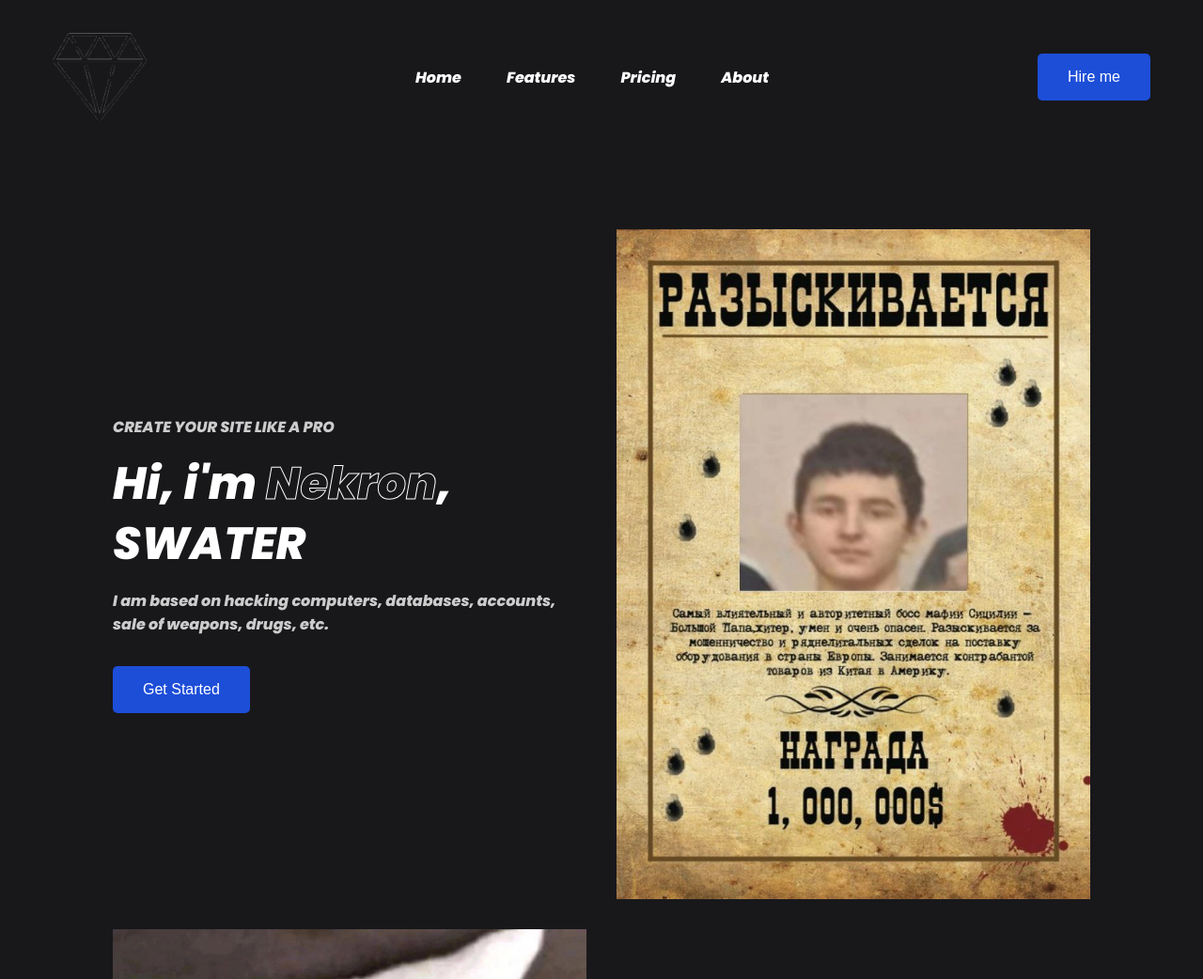
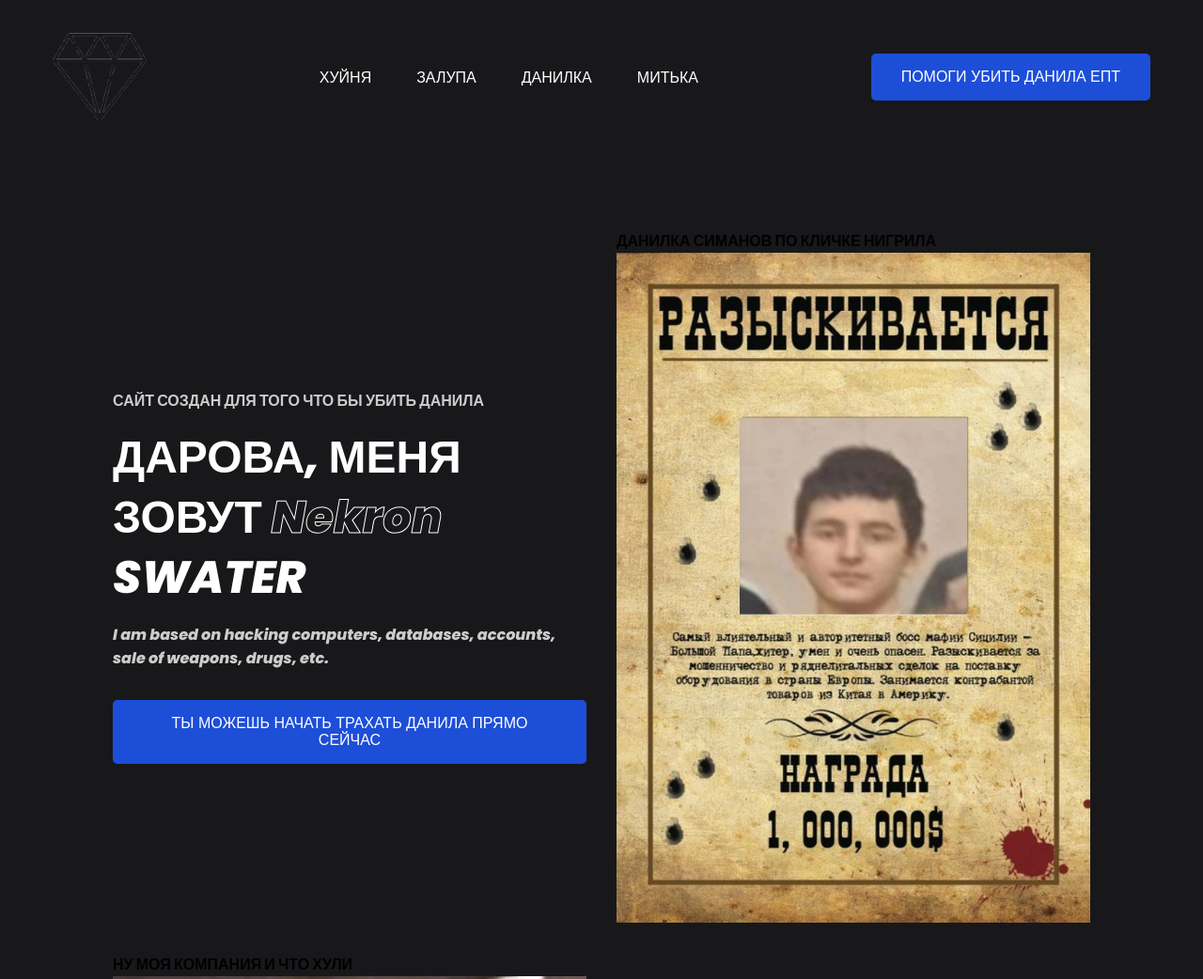
Before and after one commit to Edw9rds/danilsimanovgay228.com, a plain HTML site: page index.html in a window 1280 px wide. Shown: the top 1042 px of the page at 94% size. Drawn offline with nearby package versions, Linux system fonts and the light colour scheme; a script that the page names is missing.

Commit message:
Update index.html

```diff
--- a/index.html
+++ b/index.html
@@ -5,7 +5,7 @@
     <meta name="viewport" content="width=device-width, initial-scale=1.0">
     <link rel="stylesheet" href="https://cdnjs.cloudflare.com/ajax/libs/remixicon/4.1.0/remixicon.min.css">
     <link rel="stylesheet" href="style.css">
-    <title>DarkCrystalShop</title>
+    <title>Personal Portfolio</title>
 </head>
 <body>
 
@@ -17,13 +17,13 @@
         </div>
 
         <ul class="nav-links">
-            <li class="link"><a href="#">Home</a></li>
-            <li class="link"><a href="#">Features</a></li>
-            <li class="link"><a href="#">Pricing</a></li>
-            <li class="link"><a href="#">About</a></li>
+            <li class="link"><a href="#">ХУЙНЯ</a></li>
+            <li class="link"><a href="#">ЗАЛУПА</a></li>
+            <li class="link"><a href="#">ДАНИЛКА</a></li>
+            <li class="link"><a href="#">МИТЬКА</a></li>
         </ul>
 
-        <button class="btn">Hire me</button>
+        <button class="btn">ПОМОГИ УБИТЬ ДАНИЛА ЕПТ</button>
 
     </nav>
 
@@ -31,18 +31,32 @@
         <div class="content">
             <span class="blur"></span>
             <span class="blur"></span>
-            <h4>CREATE YOUR SITE LIKE A PRO</h4>
-            <H1>Hi, i'm <span>Nekron</span>, SWATER</H1>
+            <h4>САЙТ СОЗДАН ДЛЯ ТОГО ЧТО БЫ УБИТЬ ДАНИЛА</h4>
+            <H1>ДАРОВА, МЕНЯ ЗОВУТ <span>Nekron</span> SWATER</H1>
             <p>
                 I am based on hacking computers, databases, accounts, sale of weapons, drugs, etc.
             </p>
-            <button class="btn">Get Started</button>
+            <button class="btn">ТЫ МОЖЕШЬ НАЧАТЬ ТРАХАТЬ ДАНИЛА ПРЯМО СЕЙЧАС</button>
         </div>
         <div class="image">
+            <h4>ДАНИЛКА СИМАНОВ ПО КЛИЧКЕ НИГРИЛА</h4>
             <img src="images\header.png">
         </div>
         <div class="image">
+            <h4>НУ МОЯ КОМПАНИЯ И ЧТО ХУЛИ</h4>
             <img src="images\image.png">
+        </div>
+        <div class="image">
+            <h4>НАШИ СПОРТИКИ</h4>
+            <img src="images/Спортики.jpg">
+        </div>
+        <div class="image">
+            <h4>А ЭТО НАШ НАЦИСТ</h4>
+            <img src="images\КРУТОЙ ЧЕЛ.jpg">
+        </div>
+        <div class="image">
+            <h4>А ЭТО НАШ ЛЮБИМЫЙ НЕЛЕГАЛ</h4>
+            <img src="images\НЕЛЕГАЛ.jpg">
         </div>
     </header>
 
```
